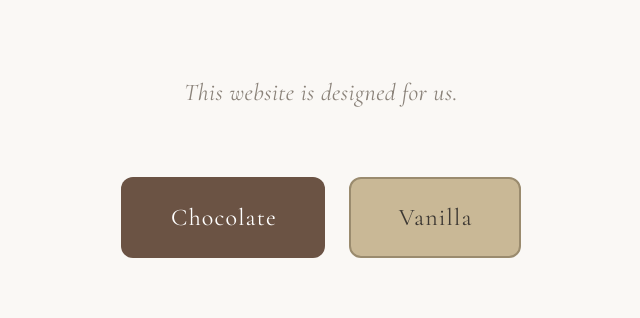
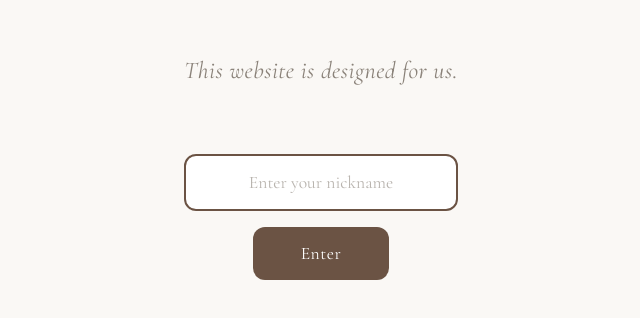
Before and after one commit to RaulAbakarov/chocolate_vanilla, a React (Vite) app: page / in a window 1280 px wide. Shown: the part 234-552 px from the top of the page, without its empty margins (319-959 px from the left). Built offline with nearby package versions, Linux system fonts and the light colour scheme; no server answers; the database is empty.

Commit message:
feat: replace login buttons with nickname input field

```diff
--- a/src/pages/Landing.jsx
+++ b/src/pages/Landing.jsx
@@ -1,3 +1,4 @@
+import { useState } from 'react'
 import { useNavigate } from 'react-router-dom'
 import { useApp } from '../context/AppContext'
 import '../styles/landing.css'
@@ -5,10 +6,27 @@ import '../styles/landing.css'
 function Landing() {
   const navigate = useNavigate()
   const { selectIdentity, identity } = useApp()
+  const [nickname, setNickname] = useState('')
+  const [error, setError] = useState('')
 
-  const handleSelect = (id) => {
-    selectIdentity(id)
-    navigate('/dashboard')
+  const handleSubmit = (e) => {
+    e.preventDefault()
+    const input = nickname.trim().toLowerCase()
+
+    if (input === 'vanilla') {
+      selectIdentity('Vanilla')
+      navigate('/dashboard')
+    } else if (input === 'chocolate') {
+      selectIdentity('Chocolate')
+      navigate('/dashboard')
+    } else {
+      setError('Invalid nickname')
+    }
+  }
+
+  const handleInputChange = (e) => {
+    setNickname(e.target.value)
+    if (error) setError('')
   }
 
   // If already has identity, go to dashboard
@@ -22,21 +40,20 @@ function Landing() {
       <div className="landing-content">
         <p className="landing-message">This website is designed for us.</p>
 
-        <div className="identity-buttons">
-          <button
-            className="identity-button chocolate"
-            onClick={() => handleSelect('Chocolate')}
-          >
-            Chocolate
+        <form className="login-form" onSubmit={handleSubmit}>
+          <input
+            type="text"
+            className="nickname-input"
+            placeholder="Enter your nickname"
+            value={nickname}
+            onChange={handleInputChange}
+            autoFocus
+          />
+          {error && <p className="login-error">{error}</p>}
+          <button type="submit" className="login-button">
+            Enter
           </button>
-
-          <button
-            className="identity-button vanilla"
-            onClick={() => handleSelect('Vanilla')}
-          >
-            Vanilla
-          </button>
-        </div>
+        </form>
       </div>
     </div>
   )
--- a/src/styles/landing.css
+++ b/src/styles/landing.css
@@ -20,49 +20,53 @@
   letter-spacing: 0.02em;
 }
 
-.identity-buttons {
+.login-form {
   display: flex;
   flex-direction: column;
-  gap: var(--space-lg);
+  gap: var(--space-md);
+  align-items: center;
 }
 
-.identity-button {
-  padding: var(--space-lg) var(--space-2xl);
+.nickname-input {
+  width: 100%;
+  max-width: 280px;
+  padding: var(--space-md) var(--space-lg);
   font-family: var(--font-serif);
-  font-size: 1.5rem;
-  font-weight: 400;
-  letter-spacing: 0.05em;
+  font-size: 1.1rem;
+  text-align: center;
+  border: 2px solid var(--color-bg-soft);
   border-radius: var(--radius-lg);
-  border: 2px solid transparent;
+  background: white;
+  transition: border-color 0.2s ease;
 }
 
-.identity-button.chocolate {
+.nickname-input:focus {
+  outline: none;
+  border-color: var(--color-chocolate);
+}
+
+.nickname-input::placeholder {
+  color: var(--color-text-muted);
+  opacity: 0.6;
+}
+
+.login-error {
+  color: var(--color-selected-wrong);
+  font-size: 0.9rem;
+  margin: 0;
+}
+
+.login-button {
+  padding: var(--space-md) var(--space-2xl);
+  font-family: var(--font-serif);
+  font-size: 1.1rem;
   background-color: var(--color-chocolate);
   color: white;
+  border-radius: var(--radius-lg);
+  letter-spacing: 0.03em;
+  transition: background-color 0.2s ease;
 }
 
-.identity-button.chocolate:hover {
+.login-button:hover {
   background-color: var(--color-chocolate-light);
 }
-
-.identity-button.vanilla {
-  background-color: var(--color-vanilla);
-  color: var(--color-text);
-  border-color: var(--color-vanilla-dark);
-}
-
-.identity-button.vanilla:hover {
-  background-color: var(--color-vanilla-dark);
-  color: white;
-}
-
-@media (min-width: 480px) {
-  .identity-buttons {
-    flex-direction: row;
-    justify-content: center;
-  }
-
-  .identity-button {
-    min-width: 160px;
-  }
-}
```
